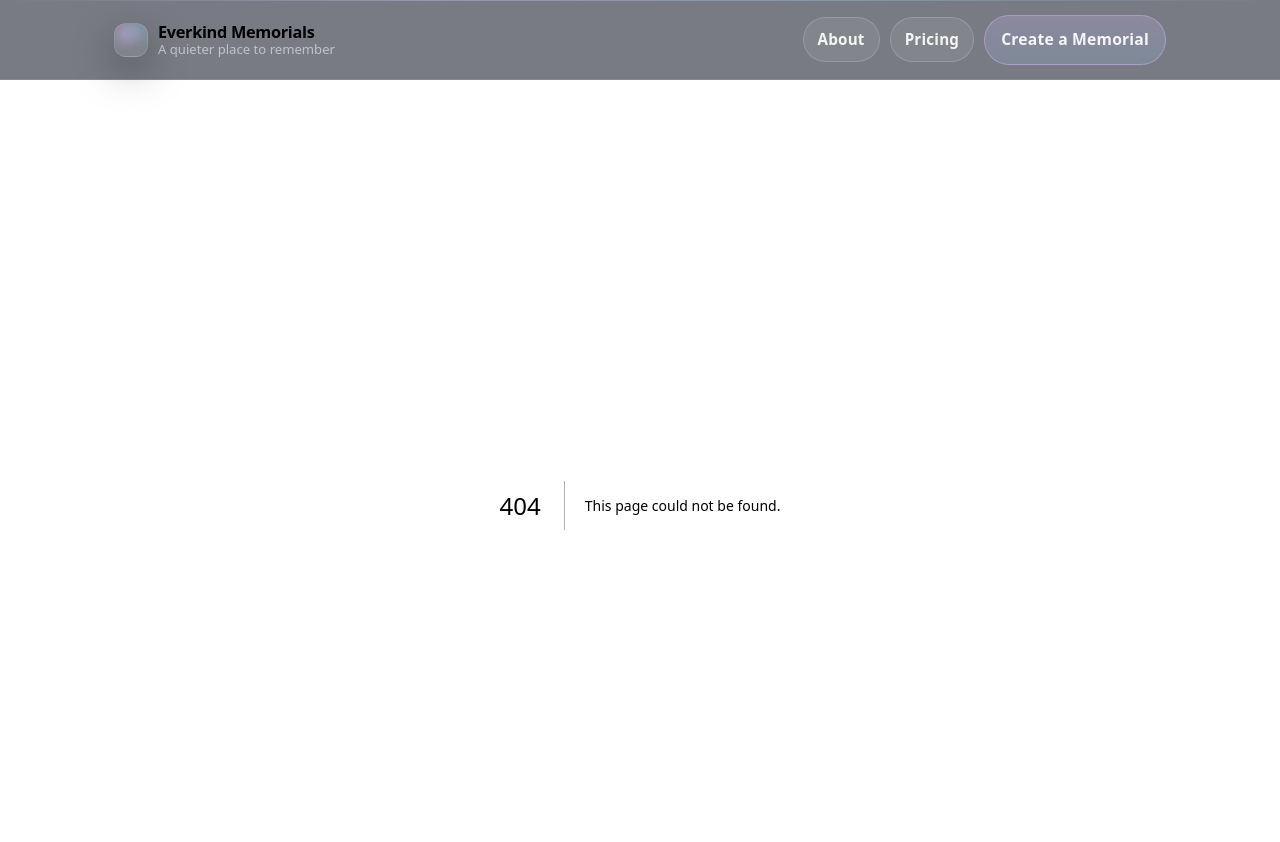
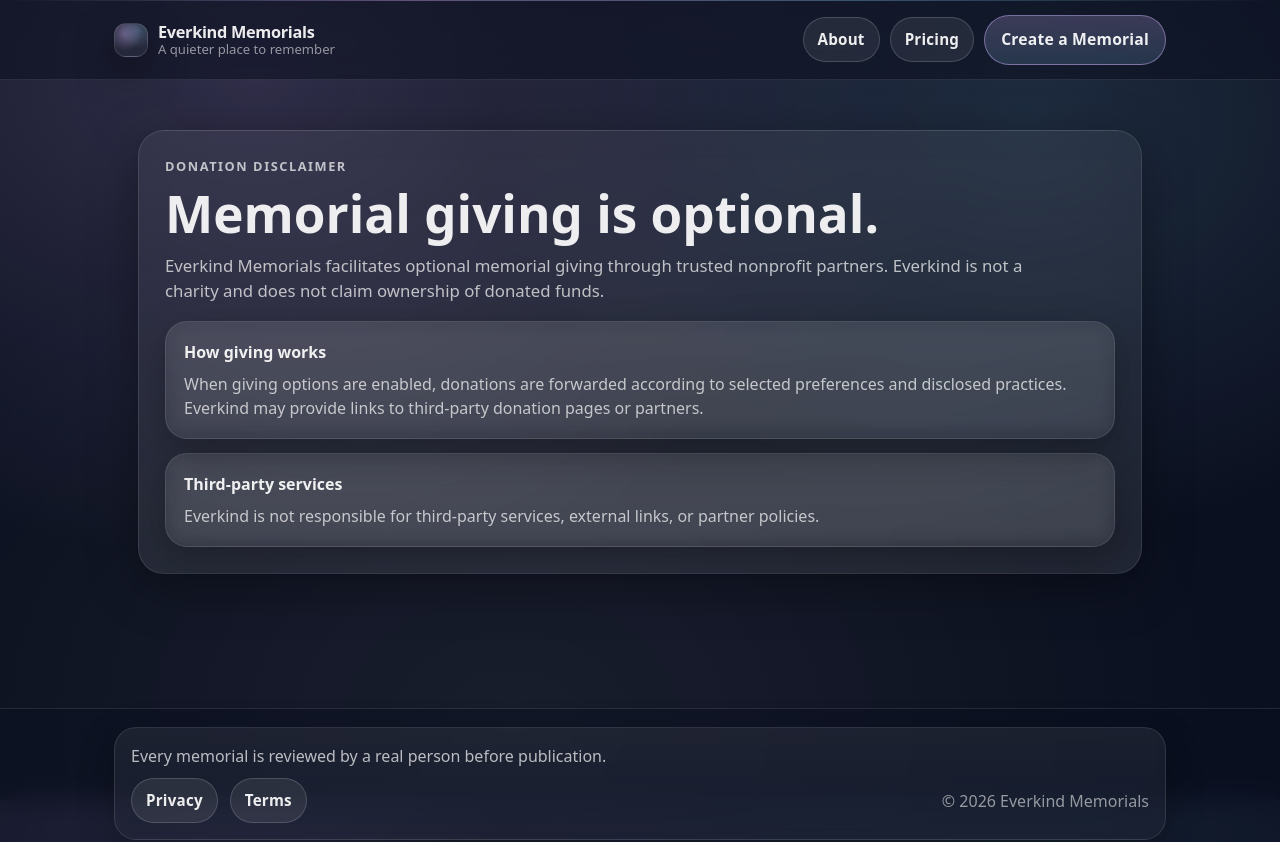
Before and after one commit to KristineMK72/everkind-memorials, a Next.js app: page /donation-disclaimer in a window 1280 px wide. Before the commit this address had no page. Shown: the top 842 px of the page. Built offline with nearby package versions, Linux system fonts and the light colour scheme.

Commit message:
Create page.tsx

```diff
--- /dev/null
+++ b/app/donation-disclaimer/page.tsx
@@ -0,0 +1,37 @@
+export default function DonationDisclaimerPage() {
+  return (
+    <main>
+      <div className="container">
+        <section className="glass" style={{ padding: 26 }}>
+          <div className="kicker">Donation Disclaimer</div>
+          <h1 className="h1" style={{ marginTop: 10 }}>Memorial giving is optional.</h1>
+          <p className="p" style={{ maxWidth: 900 }}>
+            Everkind Memorials facilitates optional memorial giving through trusted nonprofit partners.
+            Everkind is not a charity and does not claim ownership of donated funds.
+          </p>
+
+          <div style={{ height: 18 }} />
+
+          <div className="card" style={{ padding: 18, borderRadius: 22 }}>
+            <div style={{ fontWeight: 900, marginBottom: 8 }}>How giving works</div>
+            <div style={{ color: "var(--muted)" }}>
+              When giving options are enabled, donations are forwarded according to selected preferences and disclosed practices.
+              Everkind may provide links to third-party donation pages or partners.
+            </div>
+          </div>
+
+          <div style={{ height: 14 }} />
+
+          <div className="card" style={{ padding: 18, borderRadius: 22 }}>
+            <div style={{ fontWeight: 900, marginBottom: 8 }}>Third-party services</div>
+            <div style={{ color: "var(--muted)" }}>
+              Everkind is not responsible for third-party services, external links, or partner policies.
+            </div>
+          </div>
+        </section>
+
+        <div style={{ height: 26 }} />
+      </div>
+    </main>
+  );
+}
```
